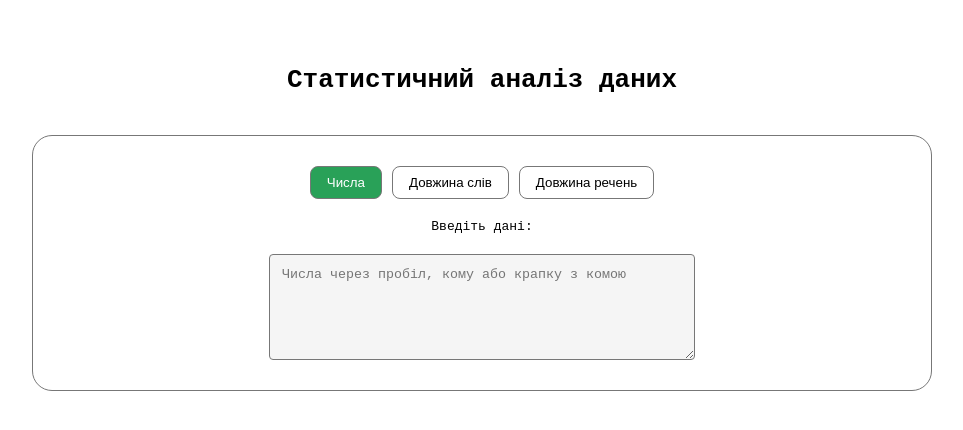
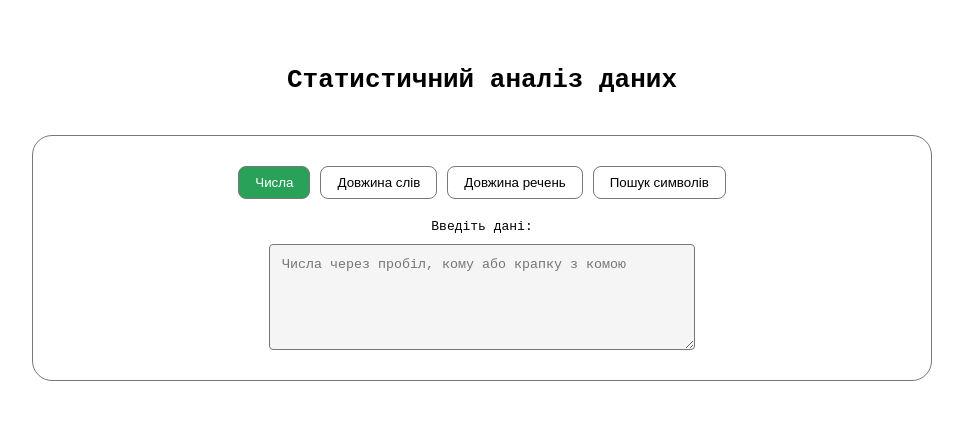
Before and after one commit to imaleshko/statistical-analysis, a React (Vite) app: page / in a window 1280 px wide. Shown: the top 430 px of the page, without its empty margins (158-1121 px from the left). Built offline with nearby package versions, Linux system fonts and the light colour scheme.

Commit message:
feat: analyze for text fix expression

```diff
--- a/src/app/App.module.css
+++ b/src/app/App.module.css
@@ -30,24 +30,37 @@
 .modeButton {
   padding: 8px 16px;
   border: var(--border);
+  border-radius: 8px;
   background-color: transparent;
-    border-radius: 8px;
   cursor: pointer;
 }
 
-.activeModeButton {
-    padding: 8px 16px;
-    border: var(--border);
+.modeButton.active {
   background-color: var(--graphic-color);
   color: white;
-    border-radius: 8px;
-    cursor: pointer;
+}
+
+.searchInput {
+  width: 100%;
+  max-width: 400px;
+  padding: 12px;
+  border-radius: 4px;
+  border: var(--border);
+  background-color: var(--back-color);
+}
+
+.customSearchBlock {
+  width: 100%;
+  display: flex;
+  flex-direction: column;
+  align-items: center;
+  margin-bottom: 20px;
 }
 
 .inputTitle {
   display: block;
   text-align: center;
-  margin-bottom: 20px;
+  margin-bottom: 10px;
 }
 
 .input {
--- a/src/app/App.tsx
+++ b/src/app/App.tsx
@@ -1,30 +1,71 @@
 import styles from "./App.module.css";
 import { useMemo, useState } from "react";
-import { calculate } from "@/utils/calculate.ts";
-import { parseNumbers, parseSentenceLengths, parseWordLengths } from "@/utils/parsers.ts";
-import { CartesianGrid, Line, LineChart, ReferenceLine, ResponsiveContainer, Tooltip, XAxis, YAxis } from "recharts";
+import { calculate, calculateCategorical } from "@/utils/calculate.ts";
+import {
+  parseCustomExpression,
+  parseNumbers,
+  parseSentenceLengths,
+  parseWordLengths,
+} from "@/utils/parsers.ts";
+import {
+  CartesianGrid,
+  Line,
+  LineChart,
+  ReferenceLine,
+  ResponsiveContainer,
+  Tooltip,
+  XAxis,
+  YAxis,
+} from "recharts";
 
-type InputMode = "numbers" | "words" | "sentences";
+type InputMode = "numbers" | "words" | "sentences" | "custom";
+
+const MODES: { id: InputMode; label: string }[] = [
+  { id: "numbers", label: "Числа" },
+  { id: "words", label: "Довжина слів" },
+  { id: "sentences", label: "Довжина речень" },
+  { id: "custom", label: "Пошук символів" },
+];
+
+const PLACEHOLDERS: Record<InputMode, string> = {
+  numbers: "Числа через пробіл, кому або крапку з комою",
+  words: "Текст",
+  sentences: "Текст",
+  custom: "Введіть текст для пошуку",
+};
 
 export const App = () => {
   const [inputData, setInputData] = useState("");
+  const [searchExpression, setSearchExpression] = useState("");
   const [mode, setMode] = useState<InputMode>("numbers");
 
   const result = useMemo(() => {
-    let numbers: number[] = [];
+    switch (mode) {
+      case "numbers": {
+        const numbers = parseNumbers(inputData);
+        return numbers.length === 0 ? null : calculate(numbers);
+      }
+      case "words": {
+        const numbers = parseWordLengths(inputData);
+        return numbers.length === 0 ? null : calculate(numbers);
+      }
+      case "sentences": {
+        const numbers = parseSentenceLengths(inputData);
+        return numbers.length === 0 ? null : calculate(numbers);
+      }
+      case "custom": {
+        const expressions = parseCustomExpression(inputData, searchExpression);
+        return expressions.length === 0
+          ? null
+          : calculateCategorical(expressions);
+      }
+    }
+  }, [inputData, mode, searchExpression]);
 
-    if (mode === "numbers") numbers = parseNumbers(inputData);
-    if (mode === "words") numbers = parseWordLengths(inputData);
-    if (mode === "sentences") numbers = parseSentenceLengths(inputData);
-
-    if (numbers.length === 0) return null;
-    return calculate(numbers);
-  }, [inputData, mode]);
-
-  const placeholders: Record<InputMode, string> = {
-    numbers: "Числа через пробіл, кому або крапку з комою",
-    words: "Текст",
-    sentences: "Текст",
+  const handleModeChange = (newMode: InputMode) => {
+    setMode(newMode);
+    setInputData("");
+    setSearchExpression("");
   };
 
   return (
@@ -33,31 +74,32 @@ export const App = () => {
 
       <section className={styles.section}>
         <div className={styles.modeSwitcher}>
+          {MODES.map(({ id, label }) => (
             <button
-            className={
-              mode === "numbers" ? styles.activeModeButton : styles.modeButton
-            }
-            onClick={() => setMode("numbers")}
+              key={id}
+              className={`${styles.modeButton} ${mode === id ? styles.active : ""}`}
+              onClick={() => handleModeChange(id)}
             >
-            Числа
+              {label}
             </button>
-          <button
-            className={
-              mode === "words" ? styles.activeModeButton : styles.modeButton
-            }
-            onClick={() => setMode("words")}
-          >
-            Довжина слів
-          </button>
-          <button
-            className={
-              mode === "sentences" ? styles.activeModeButton : styles.modeButton
-            }
-            onClick={() => setMode("sentences")}
-          >
-            Довжина речень
-          </button>
+          ))}
         </div>
+
+        {mode === "custom" && (
+          <div className={styles.customSearchBlock}>
+            <label htmlFor="search-input" className={styles.inputTitle}>
+              Що шукаємо?
+            </label>
+            <input
+              id="search-input"
+              type="text"
+              className={styles.searchInput}
+              placeholder="Букви або буквосполучення"
+              value={searchExpression}
+              onChange={(e) => setSearchExpression(e.target.value)}
+            />
+          </div>
+        )}
 
         <label htmlFor="data-input" className={styles.inputTitle}>
           Введіть дані:
@@ -65,7 +107,7 @@ export const App = () => {
         <textarea
           id="data-input"
           className={styles.input}
-          placeholder={placeholders[mode]}
+          placeholder={PLACEHOLDERS[mode]}
           value={inputData}
           onChange={(e) => setInputData(e.target.value)}
         />
@@ -177,8 +219,10 @@ export const App = () => {
                   <CartesianGrid strokeDasharray="1 0" />
                   <XAxis
                     dataKey="x"
-                    type="number"
-                    domain={["dataMin", "dataMax"]}
+                    type={mode === "custom" ? "category" : "number"}
+                    domain={
+                      mode === "custom" ? undefined : ["dataMin", "dataMax"]
+                    }
                   />
                   <YAxis />
                   <Tooltip />
@@ -199,6 +243,7 @@ export const App = () => {
             </div>
           </div>
 
+          {mode !== "custom" && "edf" in result && (
             <div className={styles.graphicGroup}>
               <h2 className={styles.groupTitle}>
                 Емпірична функція розподілу F*(x)
@@ -208,8 +253,8 @@ export const App = () => {
                 <span>F*(x) = </span>
                 <span className={styles.brace}>{"{"}</span>
                 <ul className={styles.list}>
-                {result.edf.map((item, index) => (
-                  <li key={index}>
+                  {result.edf.map((item) => (
+                    <li key={item.range}>
                       {item.value}, при {item.range}
                     </li>
                   ))}
@@ -266,7 +311,9 @@ export const App = () => {
                 </ResponsiveContainer>
               </div>
             </div>
+          )}
 
+          {mode !== "custom" && "mode" in result && (
             <div className={styles.tableGroup}>
               <h2 className={styles.groupTitle}>Загальні дані</h2>
               <div className={styles.tableContainer}>
@@ -286,7 +333,9 @@ export const App = () => {
                     </tr>
                     <tr>
                       <th className={styles.th}>Дисперсія (D)</th>
-                    <td className={styles.td}>{result.variance.toFixed(3)}</td>
+                      <td className={styles.td}>
+                        {result.variance.toFixed(3)}
+                      </td>
                     </tr>
                     <tr>
                       <th className={styles.th}>СКВ (σ)</th>
@@ -304,6 +353,7 @@ export const App = () => {
                 </table>
               </div>
             </div>
+          )}
         </section>
       )}
     </div>
--- a/src/utils/calculate.ts
+++ b/src/utils/calculate.ts
@@ -1,5 +1,5 @@
-export type DistributionRow = {
-  value: number;
+export type DistributionRow<T = number> = {
+  value: T;
   frequency: number;
   relativeFrequency: number;
   cumulativeFrequency: number;
@@ -11,10 +11,13 @@ export type EdfPiece = {
   value: string;
 };
 
-export interface Statistics {
-  variationalSeries: number[];
-  distribution: DistributionRow[];
+export interface BaseStatistics<T> {
+  variationalSeries: T[];
+  distribution: DistributionRow<T>[];
   total: number;
+}
+
+export interface Statistics extends BaseStatistics<number> {
   edf: EdfPiece[];
   mode: number[];
   median: number;
@@ -23,6 +26,8 @@ export interface Statistics {
   standardDeviation: number;
   secondRawMoment: number;
 }
+
+export type CategoricalStatistics = BaseStatistics<string>;
 
 export const calculate = (data: number[]): Statistics => {
   const length = data.length;
@@ -103,3 +108,32 @@ export const calculate = (data: number[]): Statistics => {
     secondRawMoment,
   };
 };
+
+export const calculateCategorical = (data: string[]): CategoricalStatistics => {
+  const length = data.length;
+  const variationalSeries = [...data].sort((a, b) => a.localeCompare(b));
+
+  const frequenciesByValue = new Map<string, number>();
+  for (const value of variationalSeries) {
+    frequenciesByValue.set(value, (frequenciesByValue.get(value) ?? 0) + 1);
+  }
+
+  const distribution = [];
+  let cumulative = 0;
+  for (const [value, frequency] of frequenciesByValue) {
+    distribution.push({
+      value,
+      frequency,
+      relativeFrequency: frequency / length,
+      cumulativeFrequency: cumulative,
+      relativeCumulativeFrequency: cumulative / length,
+    });
+    cumulative += frequency;
+  }
+
+  return {
+    variationalSeries,
+    distribution,
+    total: length,
+  };
+};
--- a/src/utils/parsers.ts
+++ b/src/utils/parsers.ts
@@ -1,24 +1,45 @@
-export const parseNumbers = (data: string): number[] => {
-  return data
+export const parseNumbers = (data: string): number[] =>
+  data
     .split(/[\s,;]+/)
-    .filter((s) => s !== "")
+    .filter(Boolean)
     .map(Number)
     .filter((n) => !isNaN(n));
-};
 
-export const parseWordLengths = (data: string): number[] => {
-  return data
+export const parseWordLengths = (data: string): number[] =>
+  data
     .split(/\s+/)
     .map((word) => word.replace(/[.,?!:;()[\]"«»—]/g, ""))
-    .filter((word) => word !== "")
+    .filter(Boolean)
     .map((word) => word.length);
-};
 
-export const parseSentenceLengths = (data: string): number[] => {
-  return data
+export const parseSentenceLengths = (data: string): number[] =>
+  data
     .split(/[.?!]+/)
     .map((sentence) => sentence.trim())
-    .filter((sentence) => sentence !== "")
-    .map((sentence) => sentence.length)
-    .filter((length) => length > 0);
+    .filter(Boolean)
+    .map((sentence) => sentence.length);
+
+export const parseCustomExpression = (
+  text: string,
+  customExpression: string,
+): string[] => {
+  const expressions = customExpression
+    .split(/[\s,;]+/)
+    .map((expr) => expr.trim().toLowerCase())
+    .filter((expression) => expression !== "");
+
+  if (expressions.length === 0 || text.trim() === "") return [];
+
+  const result: string[] = [];
+
+  const lowerText = text.toLowerCase();
+
+  for (const expression of expressions) {
+    const count = lowerText.split(expression).length - 1;
+    for (let i = 0; i < count; i++) {
+      result.push(expression);
+    }
+  }
+
+  return result;
 };
```
Also changed, not shown: 1 other file (tests, documents, lock files or other folders). Lines whose indentation alone changed are shown as unchanged.
